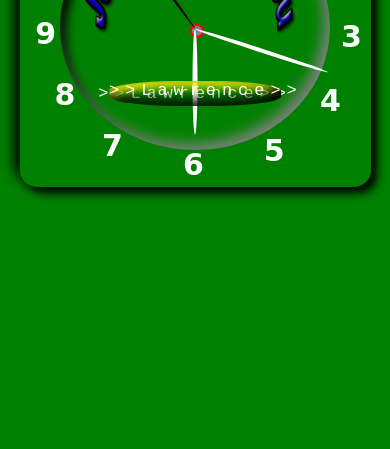
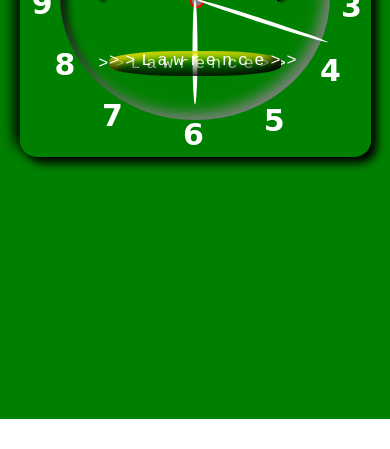
Before and after one commit to oyarethangod/lawr-digital-clock, a plain HTML site: page index.html in a window 390 px wide. Shown: the part 429-878 px from the top of the page. After the commit the page ends 848 px from the top, so only its background shows below. Drawn offline with Linux system fonts and the light colour scheme; a web font is replaced by a local one.

Commit message:
new update

```diff
--- a/style.css
+++ b/style.css
@@ -157,6 +157,10 @@ h1{
 
 @media (max-width:499px){
 
+
+    .container{
+        margin-top: -80px;
+    }
 .clock{
     height: 320px;
 }
@@ -175,7 +179,7 @@ h1{
 .six{ bottom: -4.5%; right: 42%; }
 .seven{ top: 76%; left: 23.5%; }
 .eight{ top: 60%; left: 10%; }
-.nine{ top: 41%; left: 4.5%; }
+.nine{ top: 41%; left: 3.5%; }
 .ten{ top: 20%; left: 2%; }
 .eleven{ top: 2%; left: 17%; }
 
```
